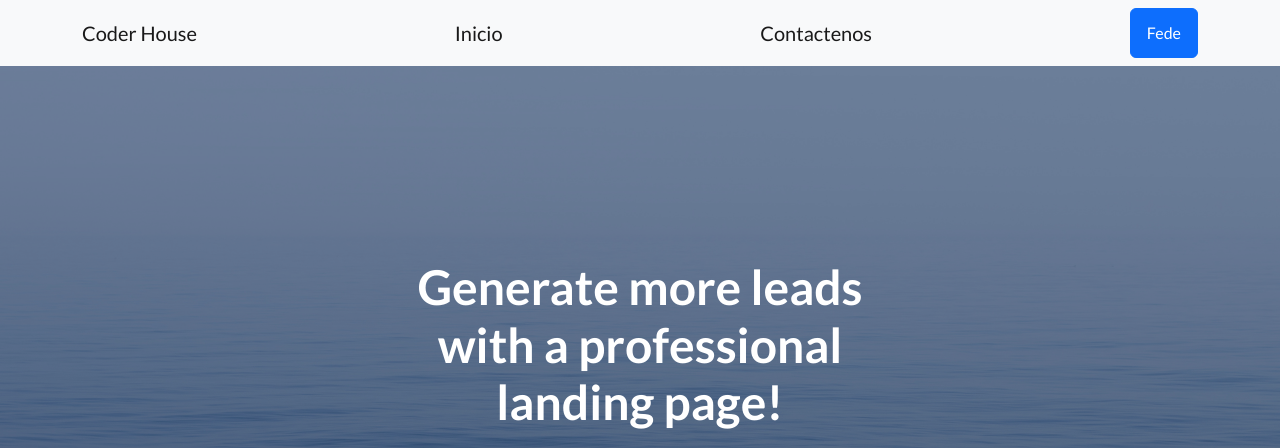
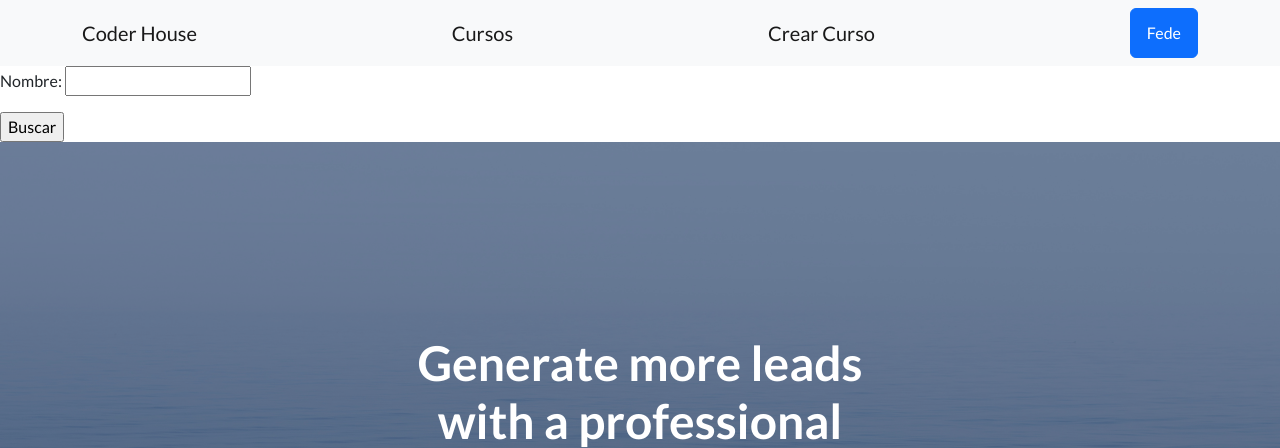
Before and after one commit to Fedemass1/ProyectoCoder47785, a Django app: page /app/cursos/ in a window 1280 px wide. Shown: the top 448 px of the page. Run offline with Django 4.2, Linux system fonts and the light colour scheme; data that the repository does not hold is empty; some libraries are stand-ins or nearby versions.

Commit message:
Clase 21

```diff
--- /dev/null
+++ b/AppCoder/forms.py
@@ -0,0 +1,8 @@
+from django import forms
+
+class CursoForm(forms.Form):
+    nombre = forms.CharField()
+    camada = forms.IntegerField()
+
+class BusquedaCursoForm(forms.Form):
+    nombre = forms.CharField()
--- a/AppCoder/urls.py
+++ b/AppCoder/urls.py
@@ -1,9 +1,11 @@
 from django.contrib import admin
 from django.urls import path
-from AppCoder.views import crear_curso, show_html, mostrar_cursos
+from AppCoder.views import crear_curso, show_html, mostrar_cursos, crear_curso_form,busqueda_camada
 
 urlpatterns = [
     path('agregar_curso/', crear_curso),
+    path('curso/', crear_curso_form),
     path('show/', show_html),
     path('cursos/', mostrar_cursos),
+    path('buscar/', busqueda_camada),
 ]
--- a/AppCoder/views.py
+++ b/AppCoder/views.py
@@ -1,26 +1,59 @@
 from django.http import HttpResponse
 from django.shortcuts import render, redirect
 from AppCoder.models import Curso
+from AppCoder.forms import CursoForm, BusquedaCursoForm
 
 
 def mostrar_cursos(request):
     cursos = Curso.objects.all()
     contexto = {
         "cursos": cursos,
-        "nombre": "Fede"
+        "nombre": "Fede",
+        "form": BusquedaCursoForm()
     }
     return render(request, "AppCoder/cursos.html", contexto)
 
 
 def crear_curso(request):
-    curso = Curso(nombre ="Python", camada=41000)
+    curso = Curso(nombre="Python", camada=41000)
     curso.save()
 
     contexto = {"curso": curso}
 
-    return redirect("/app/cursos/") # get
-    #return render(request, 'index.html', contexto)
-    #return HttpResponse(f"Su curso es {curso.nombre} y la camada es {curso.camada}")
+    return redirect("/app/cursos/")  # get
+
+
+def crear_curso_form(request):
+    if request.method == "POST":
+        # Crear curso
+        curso_formulario = CursoForm(request.POST)
+        if curso_formulario.is_valid():
+            informacion = curso_formulario.cleaned_data
+
+            curso_crear = Curso(nombre=informacion["nombre"], camada=informacion["camada"])
+            curso_crear.save()
+            return redirect("/app/cursos/")
+
+    curso_formulario = CursoForm()
+    contexto = {
+        "form": curso_formulario
+    }
+    return render(request, "AppCoder/crear_curso.html", contexto)
+
+
+def busqueda_camada(request):
+    nombre = request.GET["nombre"]  # Es un diccionario
+    cursos = Curso.objects.filter(nombre__icontains=nombre)
+
+    contexto = {
+
+        "cursos": cursos,
+        "nombre": "Fede",
+        "form": BusquedaCursoForm()
+
+    }
+    return render(request, "AppCoder/cursos.html", contexto)
+
 
 def show_html(request):
     curso = Curso.objects.first()
--- a/templates/AppCoder/cursos.html
+++ b/templates/AppCoder/cursos.html
@@ -1,8 +1,21 @@
 {% extends 'base.html' %}
 
 {% block cambio %}
+    <div>
+        <form action ="/app/buscar/" method="GET">
+
+        {{ form.as_p }}
+    <input type="submit" value="Buscar">
+
+    </form>
+
+    </div>
     {% for curso in cursos %}
-        <h6>El curso es  {{ curso.nombre }} con numero de camada {{ curso.camada }}</h6><hr>
+        <h2>{{ curso.nombre }}</h2>
+        <p class="lead mb-0">
+            numero de camada {{ curso.camada }}
+        </p>
+        <hr>
     {% endfor %}
 
 {% endblock %}
--- a/templates/base/navigation.html
+++ b/templates/base/navigation.html
@@ -1,8 +1,8 @@
  <nav class="navbar navbar-light bg-light static-top">
             <div class="container">
                 <a class="navbar-brand" href="#!">Coder House</a>
-                <a class="navbar-brand" href="#!">Inicio</a>
-                <a class="navbar-brand" href="#!">Contactenos</a>
+                <a class="navbar-brand" href="/app/cursos">Cursos</a>
+                <a class="navbar-brand" href="/app/curso">Crear Curso</a>
                 <a class="btn btn-primary" href="#signup">{{nombre}}</a>
             </div>
         </nav>
```
Also changed, not shown: templates/AppCoder/crear_curso.html (added, +17 -0 lines).
